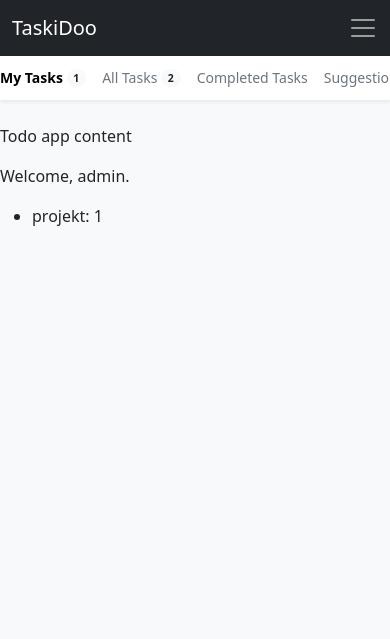
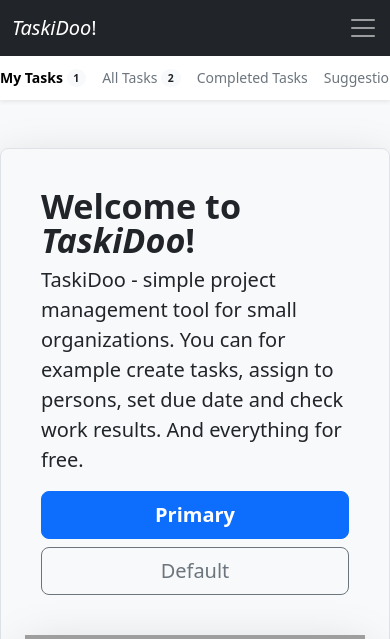
Before and after one commit to TKdev96/todo-django-app, a Django app: page / in a window 390 px wide. Shown: the top 639 px of the page. Before the commit the page ends 226 px from the top, so only its background shows below. Run offline with Django 4.2, Linux system fonts and the light colour scheme; a user stored in the database is signed in; data comes from the database, SQL or seed files in the repository; both versions use the stored data as it was after the commit; some libraries are stand-ins or nearby versions; grey boxes are pictures that could not be loaded.

Commit message:
another change

```diff
--- a/todo_apps/templates/todo_apps/base.html
+++ b/todo_apps/templates/todo_apps/base.html
@@ -108,7 +108,7 @@
 
         <nav class="navbar navbar-expand-lg fixed-top navbar-dark bg-dark" aria-label="Main navigation">
         <div class="container-fluid">
-            <a class="navbar-brand" href="{% url 'todo_apps:index' %}">TaskiDoo</a>
+            <a class="navbar-brand" href="{% url 'todo_apps:index' %}"><i>TaskiDoo</i>!</a>
             <button class="navbar-toggler p-0 border-0" type="button" id="navbarSideCollapse" aria-label="Toggle navigation">
             <span class="navbar-toggler-icon"></span>
             </button>
--- a/todo_apps/templates/todo_apps/edit_task.html
+++ b/todo_apps/templates/todo_apps/edit_task.html
@@ -52,10 +52,12 @@
               <strong>Assigned To: </strong>
               {% render_field form.owner|attr:"select" class="form-control mt-3 form-control-sm" %}
             </div>
+            {% if request.user.is_superuser %}
             <div class="form-group mt-4 bd-highlight" style="margin-left: 2.5rem;">
               <strong>Project: </strong>
               {% render_field form.project|attr:"select" class="form-control mt-3 form-control-sm" %}
             </div>
+            {% endif %}
             </div>
 
         </div>
--- a/todo_apps/templates/todo_apps/index.html
+++ b/todo_apps/templates/todo_apps/index.html
@@ -2,15 +2,22 @@
 
 {% block content %}
 <div class="mt-4">
-    <p>Todo app content</p>
-    <p>
-        Welcome, {{ user.username }}.
-    </p>
-        {% for project in projects  %}
-            <ul>
-                <li> projekt: {{ project.id }}</li>
-            </ul>
-        {% endfor %}
+    <div class="container my-5">
+        <div class="row p-4 pb-0 pe-lg-0 pt-lg-5 align-items-center rounded-3 border shadow-lg">
+          <div class="col-lg-7 p-3 p-lg-5 pt-lg-3">
+            <h3 class="display-4 fw-bold lh-1">Welcome to <i>TaskiDoo</i>!</h3>
+            <p class="lead">TaskiDoo - simple project management tool for small organizations. You can for example create tasks, assign to persons, set due date and check work results. And everything for free.</p>
+            <div class="d-grid gap-2 d-md-flex justify-content-md-start mb-4 mb-lg-3">
+              <button type="button" class="btn btn-primary btn-lg px-4 me-md-2 fw-bold">Primary</button>
+              <button type="button" class="btn btn-outline-secondary btn-lg px-4">Default</button>
+            </div>
+          </div>
+          <div class="col-lg-4 offset-lg-1 p-0 overflow-hidden shadow-lg">
+              <img class="rounded-lg-3" src="bootstrap-docs.png" alt="" width="720">
+          </div>
+        </div>
+      </div>
+
 
 </div>
 {% endblock content %}
--- a/todo_apps/views.py
+++ b/todo_apps/views.py
@@ -1,6 +1,6 @@
 from django.shortcuts import render, redirect
 from django.contrib.auth.decorators import login_required
-from .models import Project, Task
+from .models import Project, Task, User
 from .forms import TaskForm
 from django.http import Http404
 
@@ -63,18 +63,20 @@ def completed_tasks(request):
 
 @login_required
 def new_task(request):
-    projects = Project.objects.filter(assigned_users=request.user)
     if request.method != 'POST':
-        form = TaskForm()
+        assigned = Project.objects.get(assigned_users=request.user)
+        print(assigned)
+        form = TaskForm(initial={'owner': request.user, 'project': assigned})
     else:
         form = TaskForm(request.POST)
         if form.is_valid():
             newtask = form.save(commit=False)
             #newtask.owner = request.user
+            newtask.project = Project.objects.get(assigned_users=request.user)
             newtask.save()
             return redirect('todo_apps:tasks')
 
-    context = {'projects': projects,'form': form}
+    context = {'form': form}
     return render(request, 'todo_apps/new_task.html', context)
 
 @login_required
@@ -85,7 +87,10 @@ def edit_task(request, task_id):
     else:
         form = TaskForm(instance=task, data=request.POST)
         if form.is_valid():
-            form.save()
+            edit_task = form.save(commit=False)
+            edit_task.project = Project.objects.get(assigned_users=request.user)
+            edit_task.save()
+            return redirect('todo_apps:tasks')
 
 
     context = {'task': task, "form": form}
```
Also changed, not shown: todo_apps/templates/todo_apps/new_task.html (+2 -7 lines), db.sqlite3.
